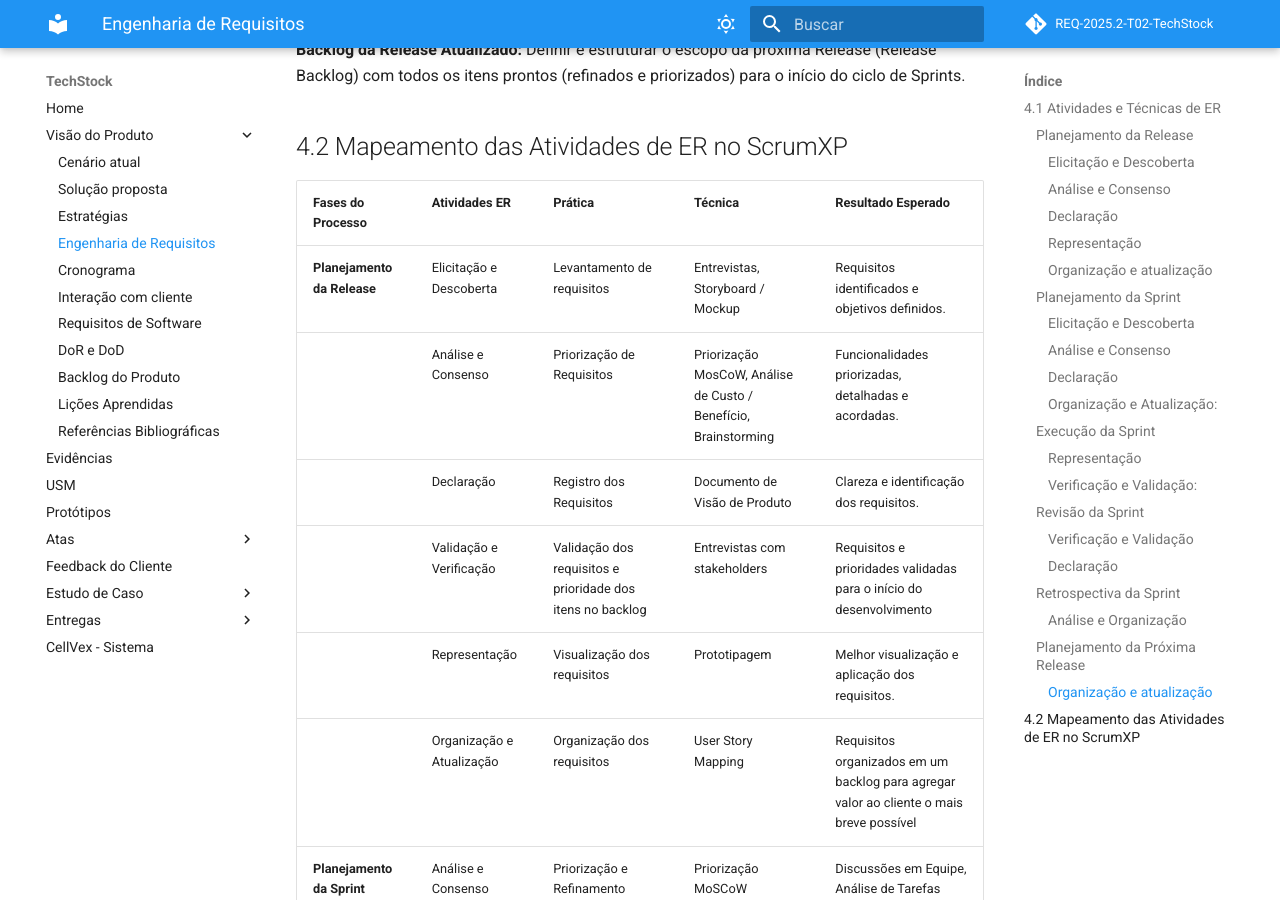
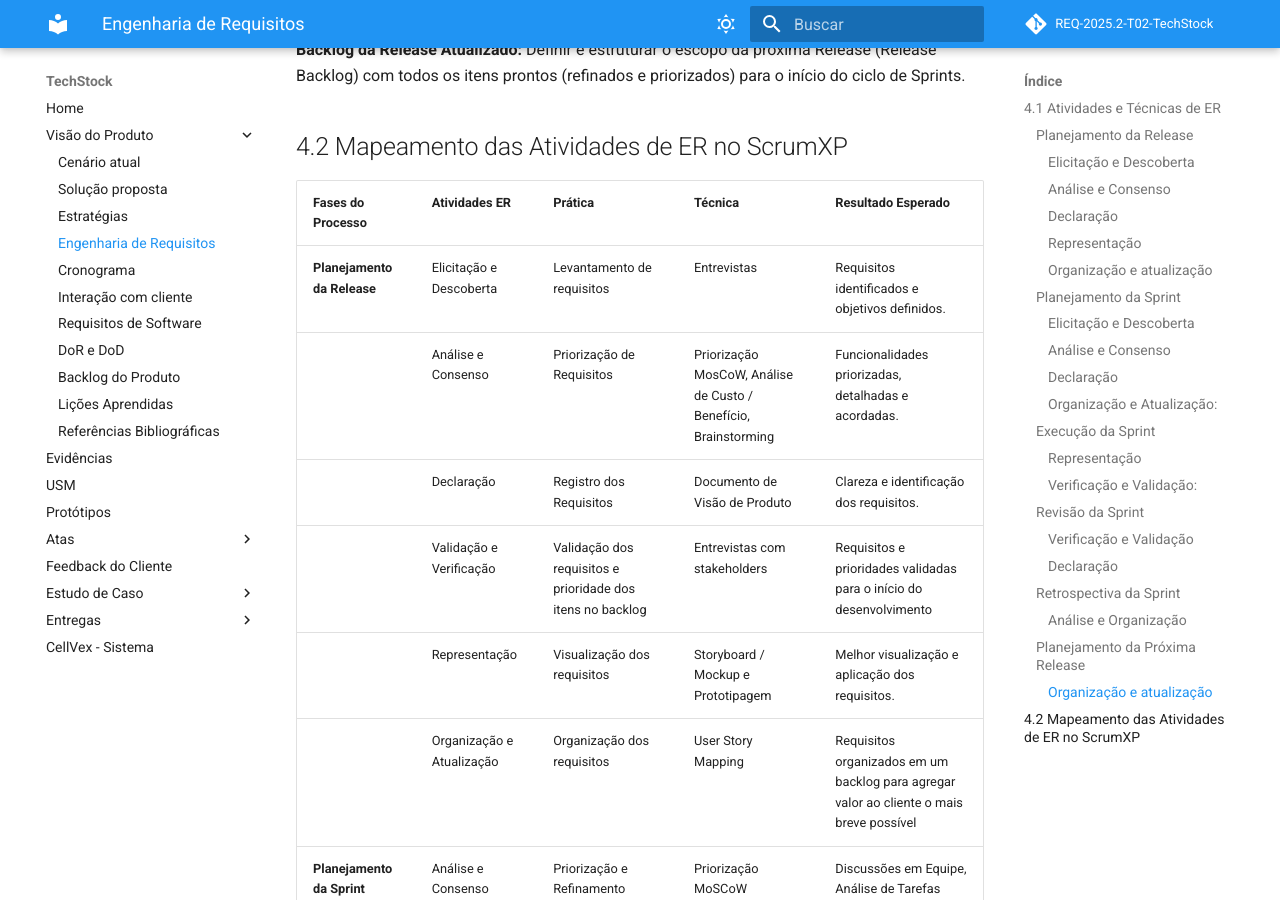
Before and after one commit to mdsreq-fga-unb/REQ-2025.2-T02-TechStock, an MkDocs documentation site: the page built from docs/visao/engenharia-de-requisitos.md, in a window 1280 px wide and 900 px high, scrolled down 3128 px. Built offline with MkDocs 1.6.1 and Material for MkDocs 9.7.7, drawn with Linux system fonts in a browser that asks for light colours; comment, search, counter and statistics services are not loaded.

Commit message:
(docs): atualização do mapeamento de ER

```diff
--- a/docs/visao/engenharia-de-requisitos.md
+++ b/docs/visao/engenharia-de-requisitos.md
@@ -96,11 +96,11 @@ A equipe utiliza o aprendizado da Retrospectiva para se informar e ajustar o pla
 
 | Fases do Processo | Atividades ER | Prática | Técnica | Resultado Esperado |
 |---|---|---|---|---|
-| **Planejamento da Release** | Elicitação e Descoberta | Levantamento de requisitos | Entrevistas, Storyboard / Mockup | Requisitos identificados e objetivos definidos. |
+| **Planejamento da Release** | Elicitação e Descoberta | Levantamento de requisitos | Entrevistas | Requisitos identificados e objetivos definidos. |
 | | Análise e Consenso | Priorização de Requisitos | Priorização MosCoW, Análise de Custo / Benefício, Brainstorming | Funcionalidades priorizadas, detalhadas e acordadas. |
 | | Declaração | Registro dos Requisitos | Documento de Visão de Produto | Clareza e identificação dos requisitos. |
 | | Validação e Verificação | Validação dos requisitos e prioridade dos itens no backlog | Entrevistas com stakeholders | Requisitos e prioridades validadas para o início do desenvolvimento |
-| | Representação | Visualização dos requisitos | Prototipagem | Melhor visualização e aplicação dos requisitos. |
+| | Representação | Visualização dos requisitos | Storyboard / Mockup e Prototipagem | Melhor visualização e aplicação dos requisitos. |
 | | Organização e Atualização | Organização dos requisitos | User Story Mapping | Requisitos organizados em um backlog para agregar valor ao cliente o mais breve possível |
 | **Planejamento da Sprint** | Análise e Consenso | Priorização e Refinamento | Priorização MoSCoW (Refinamento), Discussões em Equipe, Análise de Tarefas | Discussões em Equipe, Análise de Tarefas |
 | | Declaração | Definição de Critérios de Aceitação | Definição de Ready (DoR) | User stories com critérios de aceitação claros e objetivos bem definidos |
```
